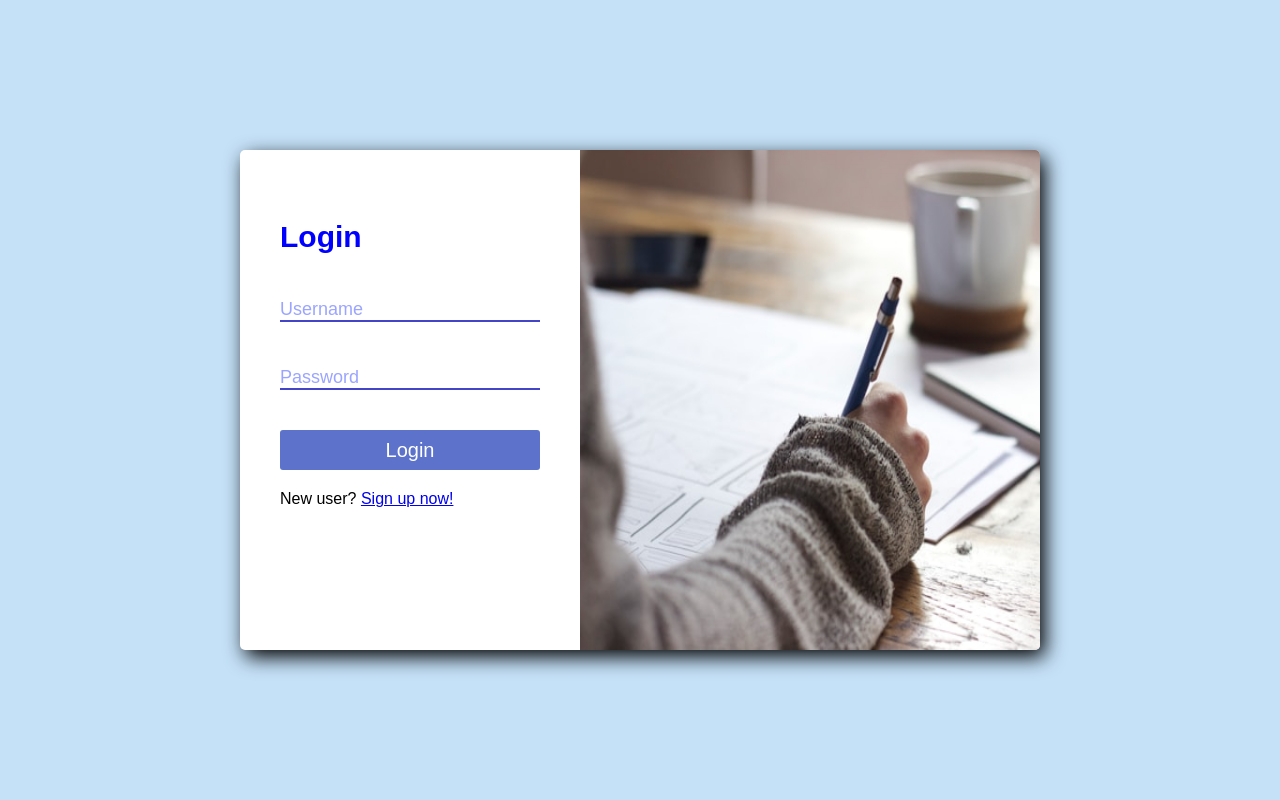
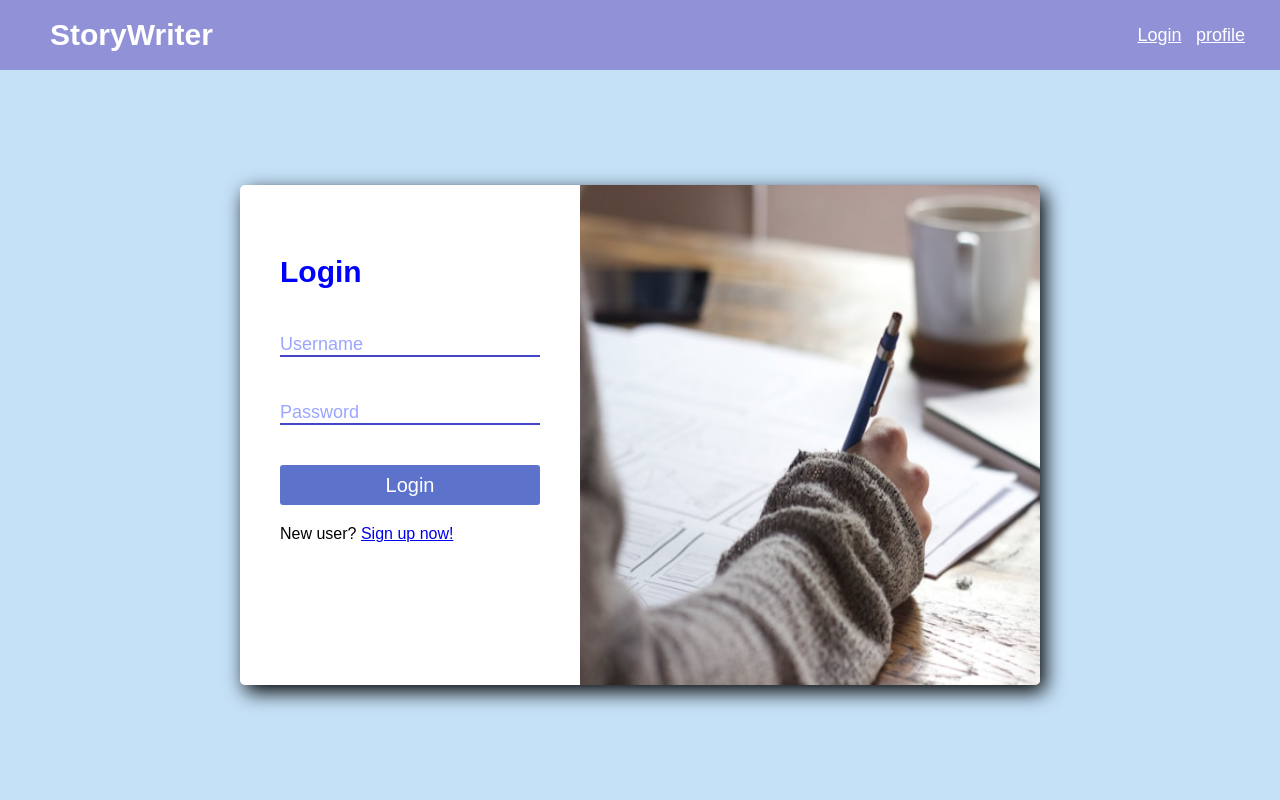
Before and after one commit to DavidTing123/GitExercise-Storywriter-G12, a Flask app: page /login in a window 1280 px wide. Run offline with Flask 3, Linux system fonts and the light colour scheme.

Commit message:
fix: changed the layout

```diff
--- a/static/login.css
+++ b/static/login.css
@@ -2,15 +2,54 @@
     margin:0;
     padding: 0;
     box-sizing: border-box;
-    font-family:"poppins",sans-serif;
 }
+
+head{
+    font-family:Verdana, Geneva, Tahoma, sans-serif
+}
+
+nav{
+    background: #9191d8;
+    height: 70px;
+    width:100%;
+
+}
+
+label.logo{
+    color: white;
+    font-size:30px;
+    line-height:70px;
+    padding:0 50px;
+    font-weight:bold;
+
+}
+
+nav ul{
+    float: right;
+    margin-right: 30px;
+
+}
+
+nav ul li{
+    display:inline-block;
+    line-height:70px;
+    margin: 0 5px;
+}
+
+nav ul li a{
+    color: white;
+    font-size: 18px;
+}
+
 
 body{
     display:flex;
+    flex-direction: column;
     min-height: 100vh;
     justify-content: center;
     align-items: center;
     background-color: #c5e1f8;
+    font-family:"poppins",sans-serif;
 }
 
 .bigbox{
@@ -21,6 +60,7 @@ body{
     border-radius: 5px;
     box-shadow: 5px 7px 20px;
     overflow: hidden;
+    margin: auto;
 }
 
 .logininfo{
--- a/templates/login.html
+++ b/templates/login.html
@@ -3,6 +3,13 @@
 <head>
     <link rel="stylesheet" type="text/css" href="{{ url_for('static', filename='login.css') }}">
     <title>Login Page</title>
+    <nav>
+        <label class="logo">StoryWriter</label>
+        <ul class="navbar">
+            <li><a href="/login">Login</a></li>
+            <li><a href="#">profile</a></li>
+        </ul>
+    </nav>
 </head>
 <body>
     <div class="bigbox">
```
